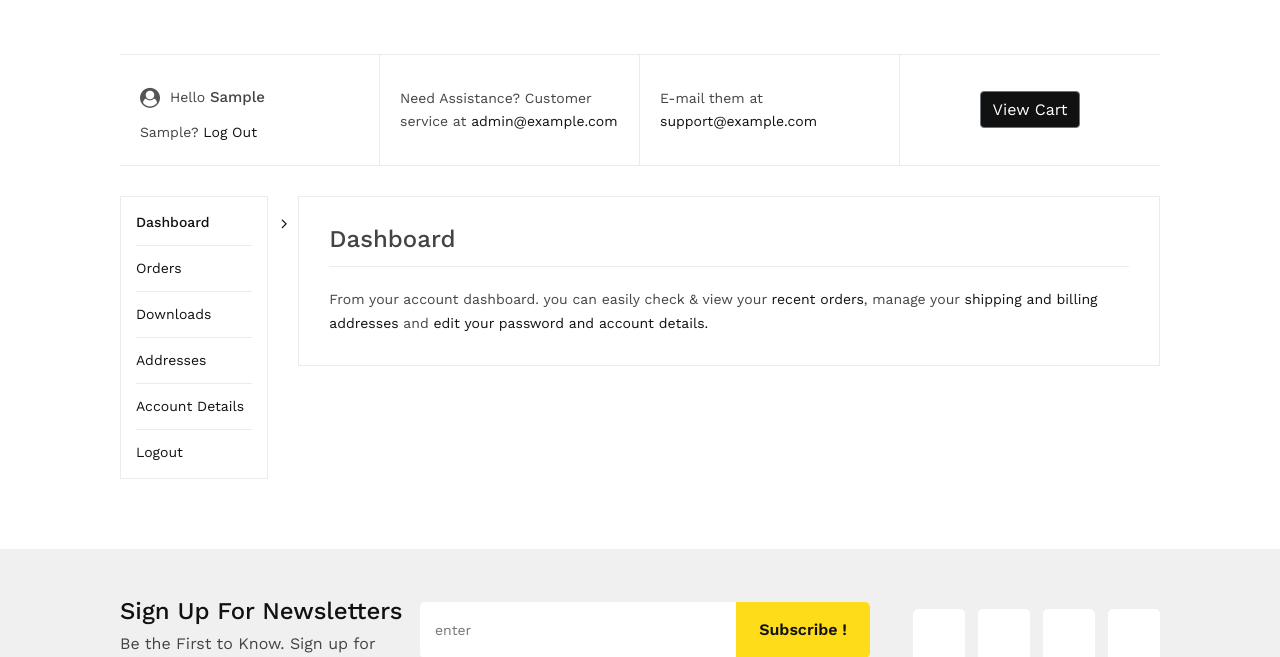
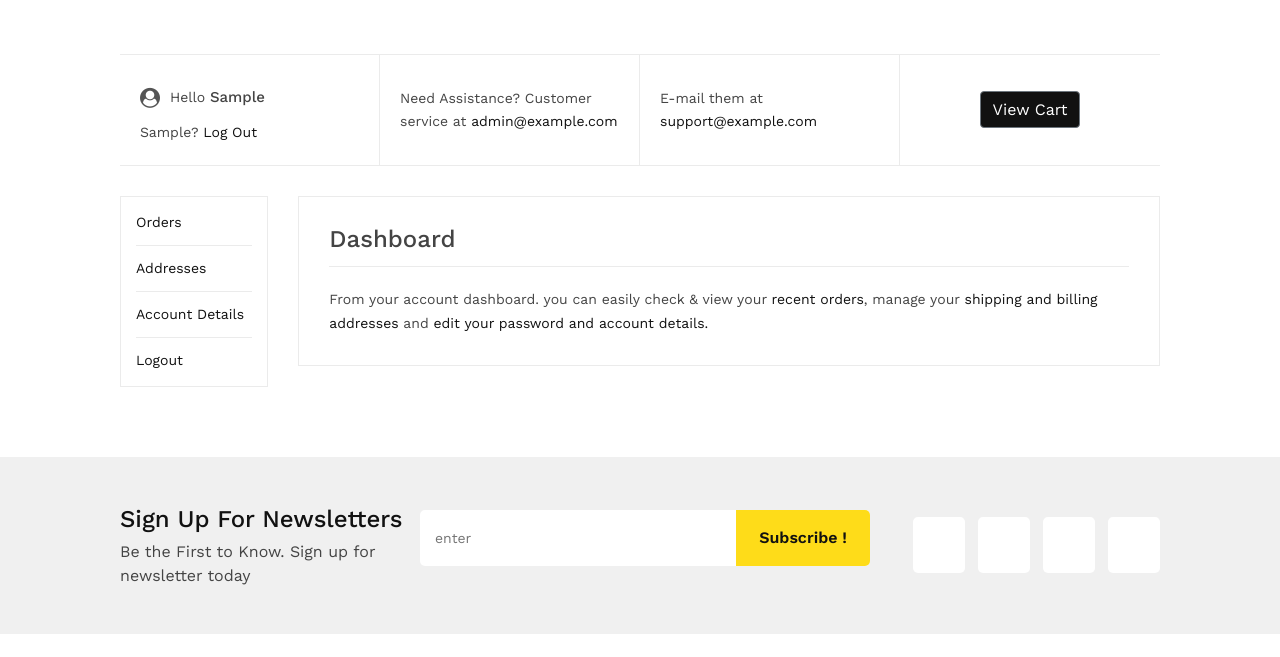
Before and after one commit to shariar41/TechFort-CPSC-551, a Django app: page /auth/profile/1 in a window 1280 px wide. Shown: the part 396-1053 px from the top of the page. Run offline with Django 3.2, Linux system fonts and the light colour scheme; the visitor is signed in with stand-in values (Sample User, id 1); data comes from the database, SQL or seed files in the repository; data that the repository does not hold is empty; some libraries are stand-ins or nearby versions.

Commit message:
final techfort project source code

```diff
--- a/apps/products/views.py
+++ b/apps/products/views.py
@@ -63,11 +63,11 @@ def product_details(request, pk):
 def shop(request):
     products = Product.objects.all()
     categories = Category.objects.all()
-    p = Product.objects.filter(posted_user=request.user).select_related()
+    # p = Product.objects.filter(posted_user=request.user).select_related()
     # cont_rating_tmp = Order.objects.filter(
     #     created_by=request.user
     # ).aggregate(sum=sum('avg_rate'))
-    print(p)
+    # print(p)
 
     if products and categories:
         # print(product_images[0].cover_image)
--- a/templates/account/profile_page.html
+++ b/templates/account/profile_page.html
@@ -65,11 +65,11 @@
                             <div class="row">
                                 <div class="col-12 col-sm-12 col-md-12 col-lg-2">
                                     <ul class="nav flex-column dashboard-list" role="tablist">
-                                        <li><a class="nav-link active" data-toggle="tab"
-                                               href="#dashboard">Dashboard</a></li>
+                                        <!--<li><a class="nav-link active" data-toggle="tab"
+                                               href="#dashboard">Dashboard</a></li>-->
                                         <li><a class="nav-link" data-toggle="tab" href="#orders">Orders</a></li>
-                                        <li><a class="nav-link" data-toggle="tab" href="#downloads">Downloads</a>
-                                        </li>
+                                        <!--<li><a class="nav-link" data-toggle="tab" href="#downloads">Downloads</a>
+                                        </li>-->
                                         <li><a class="nav-link" data-toggle="tab" href="#address">Addresses</a></li>
                                         <li><a class="nav-link" data-toggle="tab" href="#account-details">Account
                                             details</a></li>
```
Also changed, not shown: requirements.txt (+29 -0 lines).
